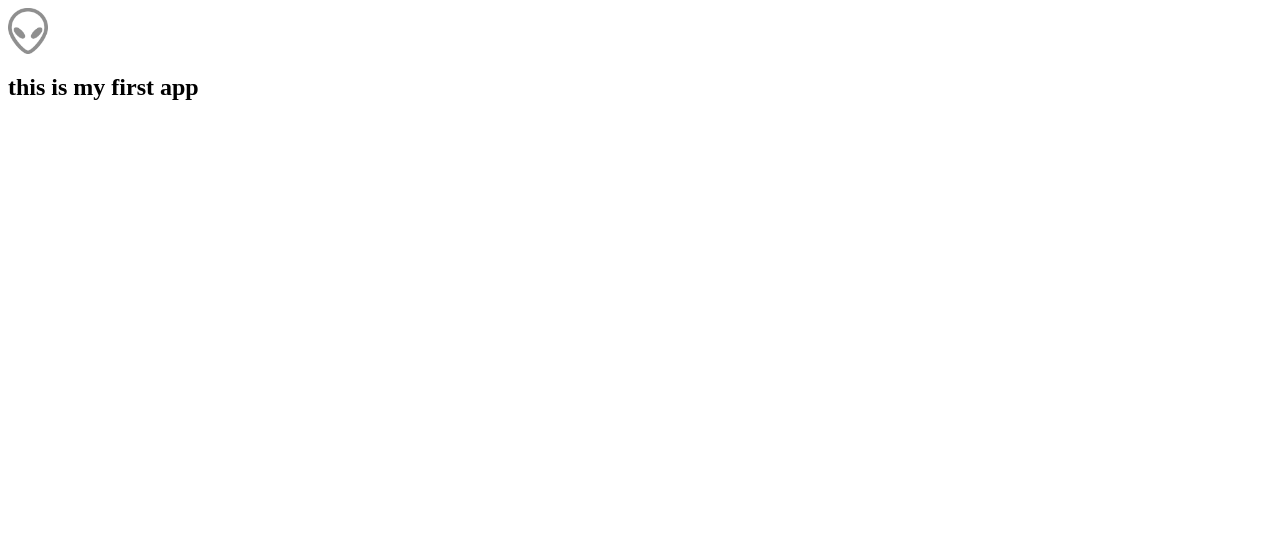
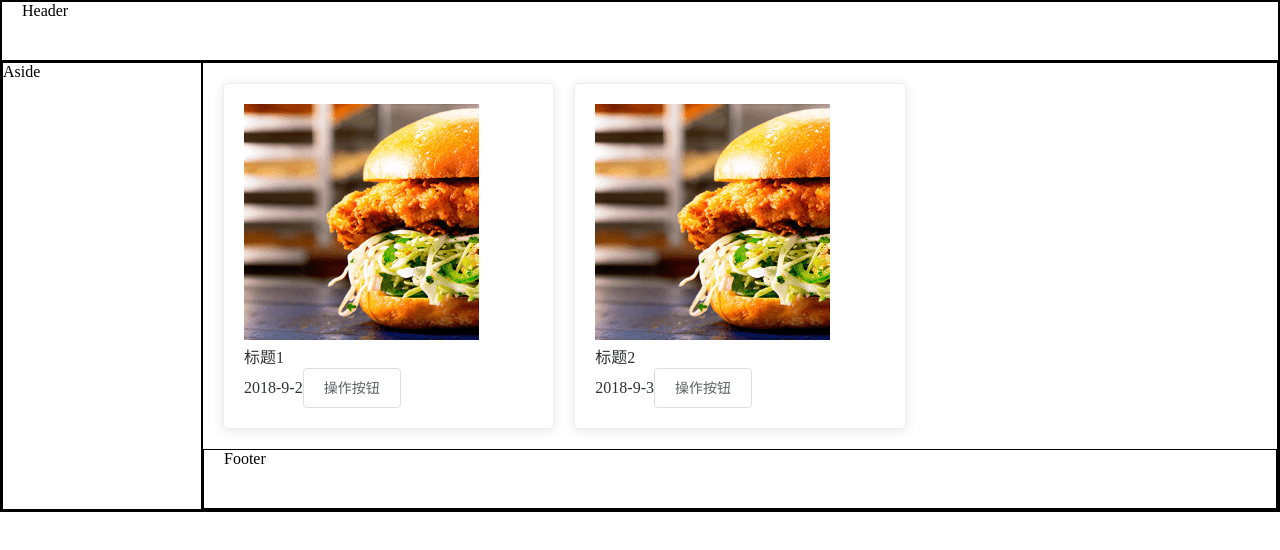
Before and after one commit to magicxin/study, a Vue app: page /#/index in a window 1280 px wide. Shown: the top 550 px of the page. Built offline with nearby package versions, Linux system fonts and the light colour scheme.

Commit message:
接入element-ui

```diff
--- a/index.html
+++ b/index.html
@@ -2,8 +2,8 @@
 <html>
 	<head>
 		<meta charset="UTF-8">
-		<meta http-equiv="X-UA-Compatible" content="IE=edge">
-    <meta name="viewport" content="width=device-width,initial-scale=1.0">
+		<!--<meta http-equiv="X-UA-Compatible" content="IE=edge">
+    <meta name="viewport" content="width=device-width,initial-scale=1.0">-->
 		<title></title>
 	</head>
 	<body>
--- a/package.json
+++ b/package.json
@@ -25,10 +25,13 @@
     "babel-preset-env": "^1.7.0",
     "babel-preset-stage-3": "^6.24.1",
     "css-loader": "^1.0.0",
+    "element-ui": "^2.4.6",
     "file-loader": "^2.0.0",
     "html-webpack-plugin": "^3.2.0",
+    "style-loader": "^0.23.0",
     "vue": "^2.5.17",
     "vue-loader": "^15.4.0",
+    "vue-router": "^3.0.1",
     "vue-template-compiler": "^2.5.17",
     "webpack": "^4.17.0",
     "webpack-cli": "^3.1.0",
--- a/src/App.vue
+++ b/src/App.vue
@@ -1,7 +1,17 @@
 <template>
   <div id="app">
-    <img :src="icon" />
-    <h1>{{ getMsg }}</h1>
+  <el-container>
+      <el-header>Header</el-header>
+      <el-container>
+        <el-aside width="200px">Aside</el-aside>
+        <el-container>
+          <el-main>
+            <router-view></router-view>
+          </el-main>
+          <el-footer>Footer</el-footer>
+        </el-container>
+      </el-container>
+  </el-container>
   </div>
 </template>
 
@@ -12,23 +22,17 @@ export default {
   name: 'app',
   data () {
     return {
-      icon,
-      msg: 'this is my first app'
-    }
-  },
-  computed: {
-    getMsg() {
-      return `${this.msg}`
+
     }
   }
 }
 </script>
 
 <style>
-#app {
-  font-size:12px;
-}
-img {
-  width:40px;
-}
+.el-container,
+  .el-header,
+  .el-aside,
+  .el-footer {
+    border: 1px solid #000;
+  }
 </style>
--- /dev/null
+++ b/src/css/main.css
@@ -0,0 +1 @@
+@import url("./reset.css");
--- /dev/null
+++ b/src/css/reset.css
@@ -0,0 +1,4 @@
+html,body {
+  margin:0;
+  padding:0;
+}
--- a/src/main.js
+++ b/src/main.js
@@ -1,7 +1,13 @@
-import Vue from 'vue';
-import App from './App.vue';
+import Vue from 'vue'
+import router from 'router'
+import Element from 'element-ui'
+import 'element-ui/lib/theme-chalk/index.css';
+import App from './App.vue'
+import 'css/main.css';
+Vue.use(Element)
 
 new Vue({
   el: '#app',
-  render: h => h(App)
+  render: h => h(App),
+  router
 })
--- /dev/null
+++ b/src/pages/index.vue
@@ -0,0 +1,52 @@
+<template>
+  <div class="index">
+    <el-row gutter="20">
+      <el-col span="8" v-for="(item,index) in examples" :key="index">
+        <el-card @click.native="routeTo(item.name)">
+          <img :src="item.img">
+          <div>
+            <span>{{item.title}}</span>
+            <div>
+              <time>{{ item.date }}</time>
+              <el-button>操作按钮</el-button>
+            </div>
+          </div>
+        </el-card>
+      </el-col>
+    </el-row>
+  </div>
+</template>
+
+<script>
+  import card from 'assets/card.png'
+  export default {
+    name: 'index',
+    data() {
+      return {
+        examples: [{
+          img: card,
+          title: '标题1',
+          date: '2018-9-2',
+          name: 'treelist'
+        },{
+          img: card,
+          title: '标题2',
+          date: '2018-9-3'
+        }]
+      }
+    },
+    created() {
+
+    },
+    methods: {
+      routeTo(name) {
+        console.log(name)
+        this.$router.push(name)
+      }
+    }
+  }
+</script>
+
+<style>
+
+</style>
--- /dev/null
+++ b/src/pages/treelist/treelist.vue
@@ -0,0 +1,23 @@
+<template>
+  <div class="treelist">
+    treelist
+  </div>
+</template>
+
+<script>
+  export default {
+    name: 'treelist',
+    data() {
+      return {
+
+      }
+    },
+    created() {
+
+    }
+  }
+</script>
+
+<style>
+
+</style>
--- /dev/null
+++ b/src/router/index.js
@@ -0,0 +1,18 @@
+import Vue from 'vue'
+import Router from 'vue-router'
+
+Vue.use(Router)
+
+import indexRouter from 'pages/index.vue'
+import treelistRouter from 'pages/treelist/treelist.vue'
+export default new Router({
+  routes: [{
+    name:'index',
+    path:'/index',
+    component: indexRouter
+  },{
+    name:'treelist',
+    path:'/treelist',
+    component: treelistRouter
+  }]
+})
--- a/webpack.config.js
+++ b/webpack.config.js
@@ -19,7 +19,11 @@ const config = {
   resolve: {
     alias: {
       'assets':path.resolve(__dirname,'./src/assets'),
-    }
+      'pages':path.resolve(__dirname,'./src/pages'),
+      'router':path.resolve(__dirname,'./src/router'),
+      'css':path.resolve(__dirname,'./src/css')
+    },
+    extensions: ['*', '.js', '.vue', '.json']
   },
   devServer: {
     port: 8088,
@@ -30,6 +34,9 @@ const config = {
 //    warnings: true,
 //    errors: true
 //  }
+  },
+  performance: {
+    hints: false
   },
   module: {
     rules: [{
@@ -43,6 +50,10 @@ const config = {
       test: /\.js$/,
       use: 'babel-loader',
       exclude: /node_modules/
+    },
+    {
+      test: /\.(eot|woff|woff2|ttf)([\\?]?.*)$/,
+      loader: "file-loader"
     },
     {
       test: /\.(png|jpg|gif|svg)$/,
```
Also changed, not shown: src/assets/card.png (added), src/css/reset.scss (added).
